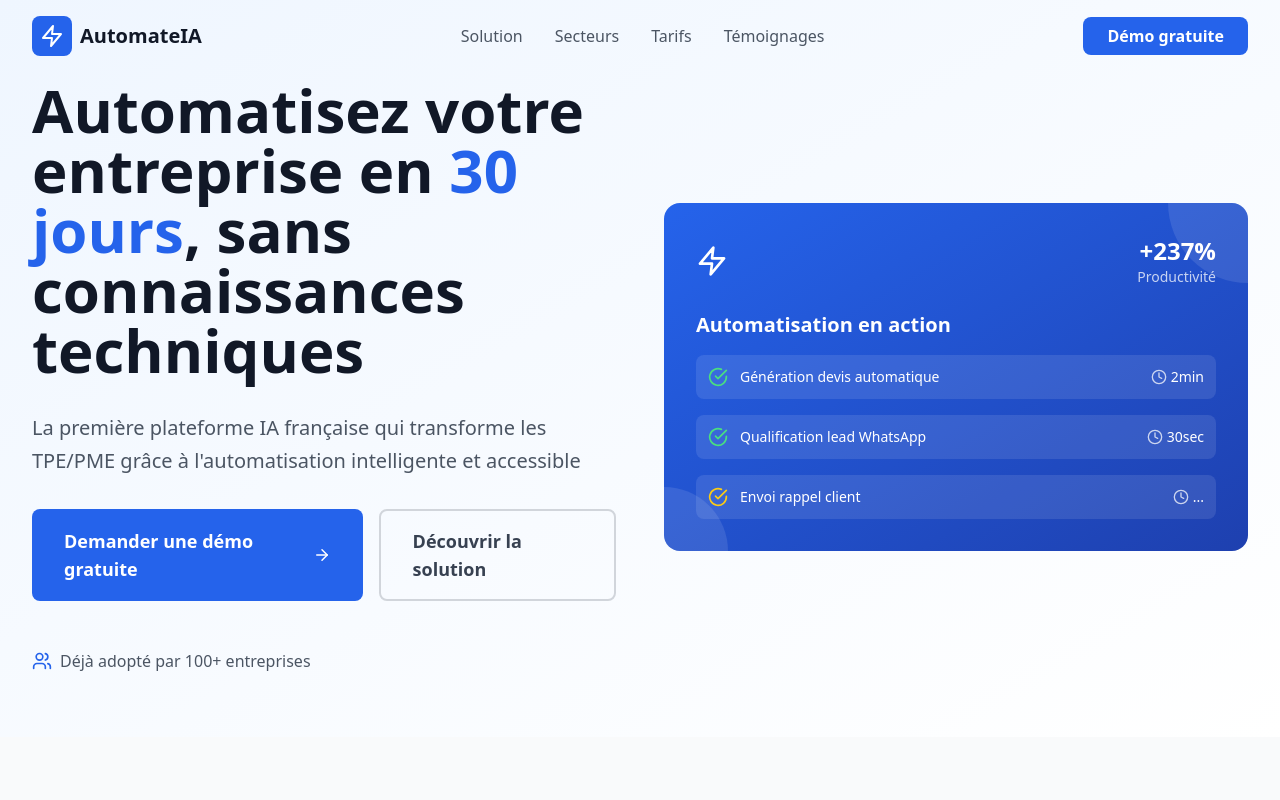
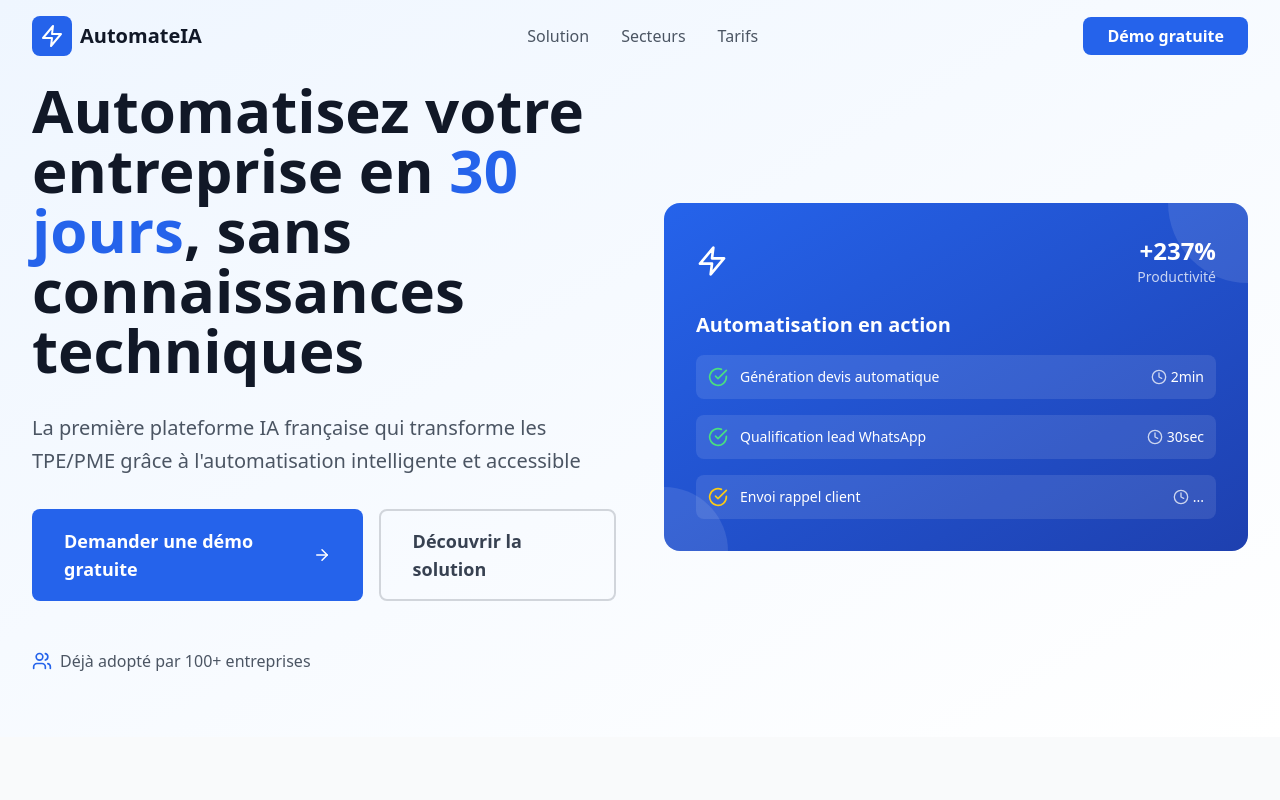
Before and after one commit to gamusta/automateia, a React (Vite) app: page / in a window 1280 px wide. Shown: the top 800 px of the page. Built offline with nearby package versions, Linux system fonts and the light colour scheme.

Commit message:
Lighthouse checks 4

```diff
--- a/src/components/Header.tsx
+++ b/src/components/Header.tsx
@@ -30,7 +30,7 @@ const Header = () => {
                         <a href="#solution" className="text-gray-600 hover:text-blue-600 transition-colors">Solution</a>
                         <a href="#secteurs" className="text-gray-600 hover:text-blue-600 transition-colors">Secteurs</a>
                         <a href="#pricing" className="text-gray-600 hover:text-blue-600 transition-colors">Tarifs</a>
-                        <a href="#temoignages" className="text-gray-600 hover:text-blue-600 transition-colors">Témoignages</a>
+                        {/*<a href="#temoignages" className="text-gray-600 hover:text-blue-600 transition-colors">Témoignages</a>*/}
                     </nav>
 
                     <div className="hidden md:block">
```
